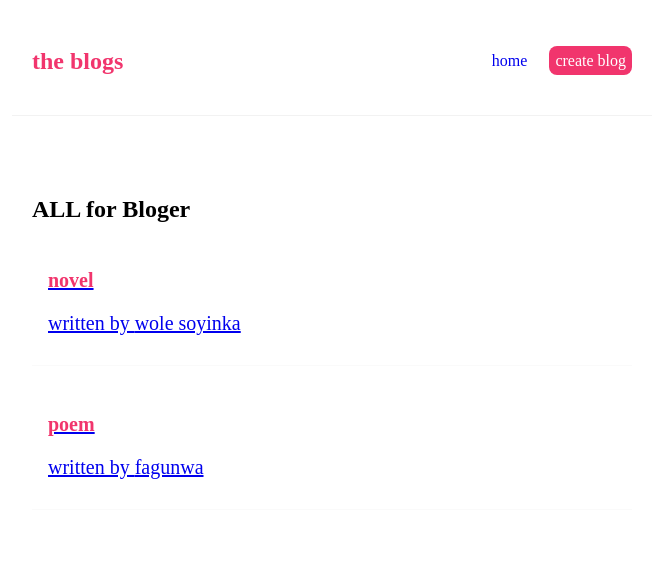
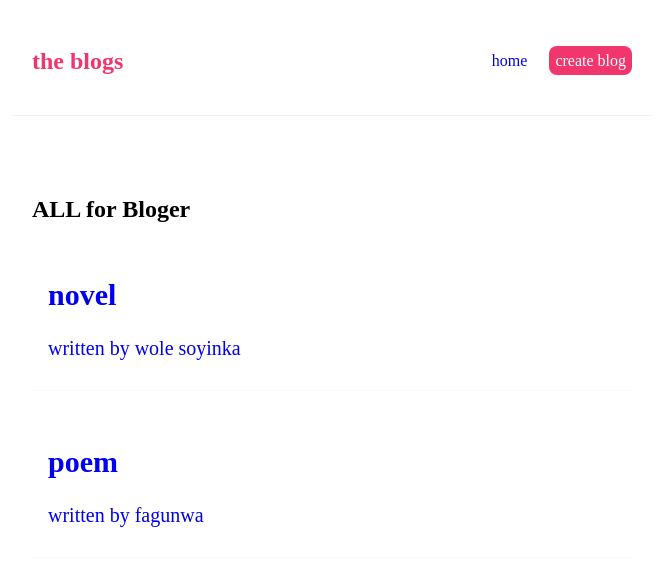
Before and after one commit to dev-olalekan/blogs, a React (Create React App) app: page / in a window 1280 px wide. Shown: the top 566 px of the page, without its empty margins (308-971 px from the left). Built offline with nearby package versions, Linux system fonts and the light colour scheme; data requests are answered from the project's data file.

Commit message:
fixing css styling error

```diff
--- a/src/index.css
+++ b/src/index.css
@@ -45,12 +45,12 @@
   color: #f1356d;
   margin-bottom: 8px;
 }
-.blog-preview{
+.blog-preview a{
   text-decoration: none;
 }
 
 /* blog details page */
-.blog-preview h2{
+.blog-details h2{
   font-size: 20px;
   color: #f1356d;
   margin-bottom: 10px;
@@ -59,12 +59,3 @@
 .blog-details div{
   margin: 20px 0;
 }
-
-.blog-details button{
-  background-color: #f1356d;
-  color: #fff;
-  border:0;
-  padding: 8px;
-  border-radius: 8px;
-  cursor: pointer;
-}
```
